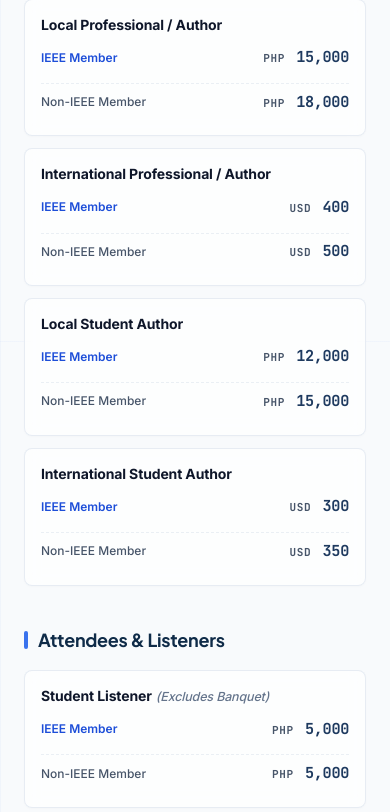
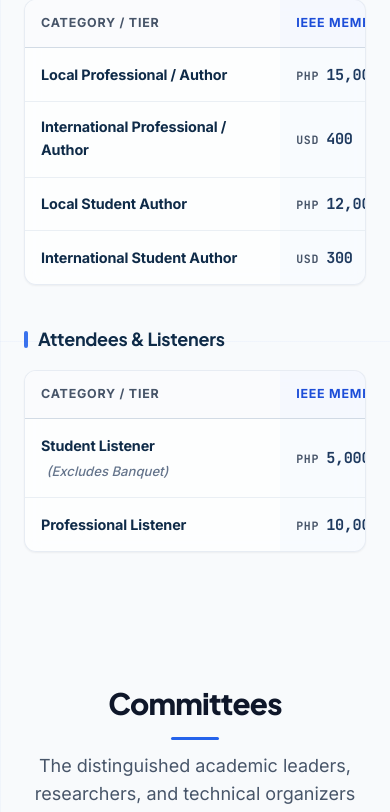
Before and after one commit to justinovate/i3cts, a React (Vite) app: page / in a window 390 px wide. Shown: the part 8099-8911 px from the top of the page. Built offline with nearby package versions, Linux system fonts and the light colour scheme.

Commit message:
fix(registration): remove redundant stacked cards and retain responsive overflow table

```diff
--- a/src/components/Registration.css
+++ b/src/components/Registration.css
@@ -73,12 +73,12 @@
   width: 100%;
   overflow-x: auto;
   -webkit-overflow-scrolling: touch;
-  background: rgba(255, 255, 255, 0.55);
+  background: rgba(255, 255, 255, 0.7);
   backdrop-filter: blur(8px);
   -webkit-backdrop-filter: blur(8px);
-  border: 1px solid rgba(203, 213, 225, 0.8);
-  border-radius: 12px;
-  box-shadow: 0 1px 3px rgba(15, 43, 72, 0.03);
+  border: 1px solid rgba(226, 232, 240, 0.8);
+  border-radius: 0.75rem;
+  box-shadow: 0 1px 2px 0 rgba(0, 0, 0, 0.05);
 }
 
 .fee-matrix-table {
@@ -204,123 +204,7 @@
 }
 
 /* Responsive Design */
-.registration-desktop-view {
-  display: block;
-  width: 100%;
-}
-
-.registration-mobile-view {
-  display: none;
-  width: 100%;
-}
-
-/* Mobile Fee Card List Styling */
-.mobile-card-list {
-  display: flex;
-  flex-direction: column;
-  width: 100%;
-}
-
-.mobile-fee-card {
-  border: 1px solid rgba(226, 232, 240, 0.8); /* border border-slate-200/80 */
-  background: rgba(255, 255, 255, 0.7); /* bg-white/70 */
-  backdrop-filter: blur(8px);
-  -webkit-backdrop-filter: blur(8px);
-  border-radius: 0.5rem; /* rounded-lg (8px) */
-  padding: 1rem; /* p-4 */
-  margin-bottom: 0.75rem; /* mb-3 */
-  box-shadow: 0 1px 3px rgba(15, 43, 72, 0.02);
-  transition: border-color 0.2s ease, background-color 0.2s ease;
-}
-
-.mobile-fee-card:last-child {
-  margin-bottom: 0;
-}
-
-.mobile-fee-card:hover {
-  border-color: rgba(37, 99, 235, 0.35);
-  background: rgba(255, 255, 255, 0.9);
-}
-
-.mobile-card-title {
-  font-size: 0.875rem; /* text-sm */
-  font-weight: 700; /* font-bold */
-  color: #0f172a; /* text-slate-900 */
-  line-height: 1.35;
-  margin-bottom: 0.65rem;
-  letter-spacing: -0.01em;
-}
-
-.mobile-card-title .tier-condition {
-  font-size: 0.78rem;
-  font-weight: 500;
-  font-style: italic;
-  color: #64748b;
-  margin-left: 0.25rem;
-}
-
-.mobile-card-rates {
-  display: flex;
-  flex-direction: column;
-  gap: 0.5rem; /* space-y-2 */
-}
-
-.mobile-rate-row {
-  display: flex;
-  justify-content: space-between;
-  align-items: center;
-  font-size: 0.75rem; /* text-xs */
-  color: #475569; /* text-slate-600 */
-  padding: 0.35rem 0;
-  border-top: 1px dashed rgba(226, 232, 240, 0.7);
-}
-
-.mobile-rate-row:first-child {
-  border-top: none;
-  padding-top: 0;
-}
-
-.mobile-rate-label {
-  font-size: 0.75rem;
-  font-weight: 500;
-  color: #475569;
-}
-
-.mobile-rate-label.is-ieee {
-  color: #1d4ed8; /* Blue accent */
-  font-weight: 600;
-}
-
-.mobile-rate-price {
-  font-weight: 600; /* font-semibold */
-  color: #0f172a; /* text-slate-900 */
-  text-align: right;
-}
-
-.mobile-rate-price .currency-code {
-  font-family: var(--font-mono, monospace);
-  font-size: 0.6875rem;
-  font-weight: 700;
-  color: #475569;
-  margin-right: 0.25rem;
-}
-
-.mobile-rate-price .currency-amount {
-  font-family: var(--font-mono, monospace);
-  font-size: 0.95rem;
-  font-weight: 700;
-  color: #1e3a5f; /* Dark technical navy */
-}
-
 @media (max-width: 768px) {
-  .registration-desktop-view {
-    display: none !important;
-  }
-
-  .registration-mobile-view {
-    display: flex !important;
-  }
-
   .registration-section {
     padding: 4rem 0;
   }
--- a/src/components/Registration.jsx
+++ b/src/components/Registration.jsx
@@ -68,9 +68,8 @@ const Registration = () => {
           <div className="registration-table-block">
             <h3 className="table-heading">Authors & Presenters</h3>
 
-            {/* Desktop Table View */}
-            <div className="registration-desktop-view hidden md:block w-full overflow-x-auto table-responsive-wrapper">
-              <table className="fee-matrix-table w-full border-collapse">
+            <div className="w-full overflow-x-auto rounded-xl border border-slate-200/80 bg-white/70 backdrop-blur-sm shadow-sm table-responsive-wrapper">
+              <table className="w-full text-left border-collapse min-w-[580px] fee-matrix-table">
                 <thead>
                   <tr>
                     <th scope="col" className="col-category">Category / Tier</th>
@@ -95,40 +94,14 @@ const Registration = () => {
                 </tbody>
               </table>
             </div>
-
-            {/* Mobile Card List View */}
-            <div className="registration-mobile-view block md:hidden mobile-card-list">
-              {authorFees.map((row, idx) => (
-                <div key={idx} className="mobile-fee-card border border-slate-200/80 bg-white/70 rounded-lg p-4 mb-3 space-y-2">
-                  <div className="mobile-card-title text-sm font-bold text-slate-900">
-                    {row.category}
-                  </div>
-                  <div className="mobile-card-rates space-y-2">
-                    <div className="mobile-rate-row flex justify-between items-center text-xs text-slate-600">
-                      <span className="mobile-rate-label is-ieee">IEEE Member</span>
-                      <span className="mobile-rate-price font-semibold text-slate-900">
-                        {renderPrice(row.ieee)}
-                      </span>
-                    </div>
-                    <div className="mobile-rate-row flex justify-between items-center text-xs text-slate-600">
-                      <span className="mobile-rate-label">Non-IEEE Member</span>
-                      <span className="mobile-rate-price font-semibold text-slate-900">
-                        {renderPrice(row.nonIeee)}
-                      </span>
-                    </div>
-                  </div>
-                </div>
-              ))}
-            </div>
           </div>
 
           {/* Table 2: Attendees & Listeners */}
           <div className="registration-table-block mt-table-block">
             <h3 className="table-heading">Attendees & Listeners</h3>
 
-            {/* Desktop Table View */}
-            <div className="registration-desktop-view hidden md:block w-full overflow-x-auto table-responsive-wrapper">
-              <table className="fee-matrix-table w-full border-collapse">
+            <div className="w-full overflow-x-auto rounded-xl border border-slate-200/80 bg-white/70 backdrop-blur-sm shadow-sm table-responsive-wrapper">
+              <table className="w-full text-left border-collapse min-w-[580px] fee-matrix-table">
                 <thead>
                   <tr>
                     <th scope="col" className="col-category">Category / Tier</th>
@@ -156,34 +129,6 @@ const Registration = () => {
                 </tbody>
               </table>
             </div>
-
-            {/* Mobile Card List View */}
-            <div className="registration-mobile-view block md:hidden mobile-card-list">
-              {attendeeFees.map((row, idx) => (
-                <div key={idx} className="mobile-fee-card border border-slate-200/80 bg-white/70 rounded-lg p-4 mb-3 space-y-2">
-                  <div className="mobile-card-title text-sm font-bold text-slate-900">
-                    <span>{row.category}</span>
-                    {row.condition && (
-                      <span className="tier-condition"> ({row.condition})</span>
-                    )}
-                  </div>
-                  <div className="mobile-card-rates space-y-2">
-                    <div className="mobile-rate-row flex justify-between items-center text-xs text-slate-600">
-                      <span className="mobile-rate-label is-ieee">IEEE Member</span>
-                      <span className="mobile-rate-price font-semibold text-slate-900">
-                        {renderPrice(row.ieee)}
-                      </span>
-                    </div>
-                    <div className="mobile-rate-row flex justify-between items-center text-xs text-slate-600">
-                      <span className="mobile-rate-label">Non-IEEE Member</span>
-                      <span className="mobile-rate-price font-semibold text-slate-900">
-                        {renderPrice(row.nonIeee)}
-                      </span>
-                    </div>
-                  </div>
-                </div>
-              ))}
-            </div>
           </div>
         </div>
       </div>
```
